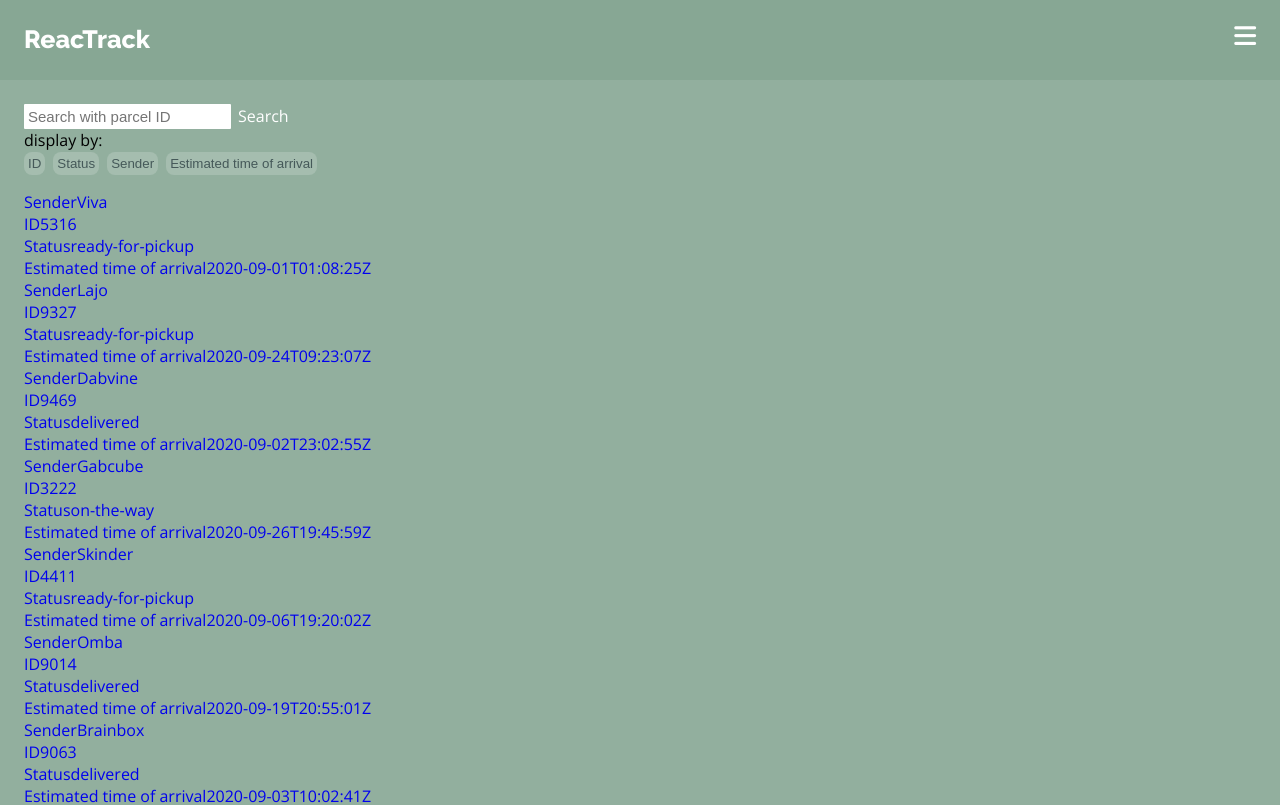
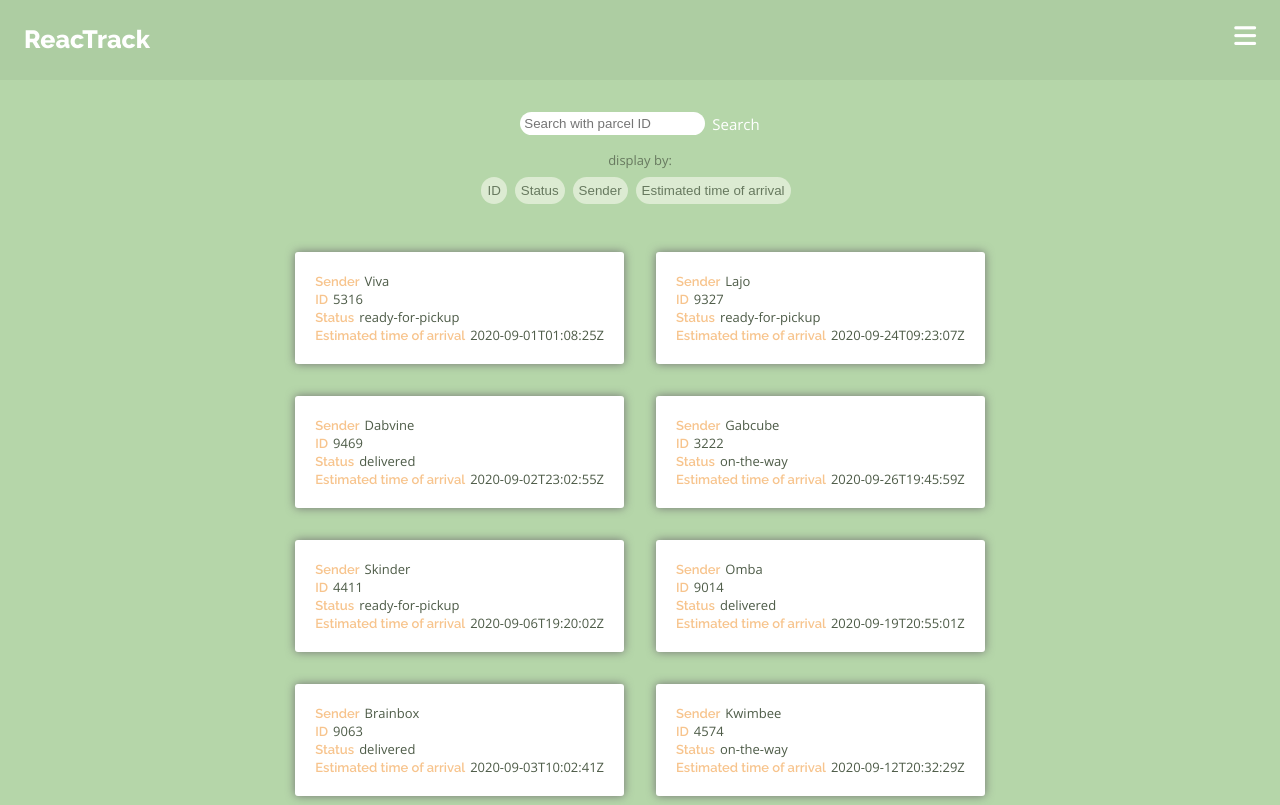
Before and after one commit to blacknstones/ReacTrack, a React (Create React App) app: page /parcels in a window 1280 px wide. Shown: the top 805 px of the page. Built offline with nearby package versions, Linux system fonts and the light colour scheme.

Commit message:
Added styling

```diff
--- /dev/null
+++ b/src/css/_shared.css
@@ -0,0 +1,14 @@
+body {
+    background-color:  var(--theme-green);
+    font-family: 'Open Sans', sans-serif;
+    font-weight: 400;
+    font-size: 13px;
+}
+
+.link {
+    text-decoration: none;
+}
+
+.main-content {
+    padding: 4vh;
+}
--- /dev/null
+++ b/src/css/_variables.css
@@ -0,0 +1,8 @@
+:root {
+    --theme-green:#B5D6A9;
+    --header-green: #ADCDA2;
+    --button-green: #DCEBD2;
+    --text-green: #67795F;
+    --text-dark-green: #4D5B47;
+    --theme-orange: #F7C48D;
+}
--- a/src/css/button.css
+++ b/src/css/button.css
@@ -1,9 +1,14 @@
 .button {
-    border-radius: 8px;
-    background-color: var(--theme-light-green);
-    padding: 4px;
+    border-radius: 15px;
+    background-color: var(--button-green);
+    padding: 6px;
+
     margin-bottom: 2vh;
     margin-right: 1vh;
-    color: var(--theme-dark-green);
+    color: var(--text-green);
+}
+
+.button:hover {
+    color: var(--theme-orange);
 
 }
--- /dev/null
+++ b/src/css/detail-page.css
@@ -0,0 +1,19 @@
+.detail-page .go-back,
+.about-page .go-home{
+    margin: 4vh auto 5vh 4vh;
+}
+
+.detail-page .detail-content,
+.about-page .about-content {
+    margin: 2vh;
+    color: var(--text-dark-green);
+}
+
+/* Tablet and Desktop*/
+@media (min-width: 600px) {
+    .detail-page .main-content {
+        max-width: 600px;
+        margin: 2vh auto;
+    }
+
+}
--- /dev/null
+++ b/src/css/filters.css
@@ -0,0 +1,31 @@
+.filters {
+    display: flex;
+    flex-direction: column;
+    align-items: center;
+}
+.filters .filter-info {
+    color: var(--text-green);
+    margin-bottom: 1vh;
+
+}
+
+.filters .filter-buttons {
+    margin-bottom: 2vh;
+}
+
+.filters .parcels {
+    display: grid;
+    grid-template-columns: 1fr;
+}
+
+/*Desktop*/
+@media (min-width: 750px) {
+    .filters .parcels {
+        grid-template-columns: 1fr 1fr;
+    }
+
+    .parcel-card {
+        margin: 2vh;
+    }
+
+}
--- a/src/css/header.css
+++ b/src/css/header.css
@@ -1,6 +1,6 @@
 .header {
     height: 10vh;
-    background-color: var(--theme-green);
+    background-color: var(--header-green);
     display: flex;
     flex-direction: column;
 }
--- a/src/css/home-page.css
+++ b/src/css/home-page.css
@@ -1,3 +1,15 @@
 .home-page {
     height: 100%;
 }
+
+.home-page .main-content {
+    display: flex;
+    flex-direction: column;
+    align-items: center;
+}
+
+.display-info {
+    color: var(--theme-dark-green);
+    margin: 25vh 3vh;
+    text-align: center;
+}
--- a/src/css/navbar.css
+++ b/src/css/navbar.css
@@ -48,10 +48,12 @@
     text-align: center;
     justify-content: space-around;
     align-items: center;
+    padding-top: 2vh;
+    font-size: 15px;
   }
 
   .nav-menu.active {
-    background: var(--theme-dark-green);
+    background: var(--header-green);
     top: 10vh;
     z-index: 1;
   }
--- /dev/null
+++ b/src/css/parcel-card.css
@@ -0,0 +1,19 @@
+.parcel-card {
+    padding: 20px;
+    background-color: white;
+    box-shadow: 0px 0px 10px 0px rgba(115,115,115,1);
+    border-radius: 3px;
+    margin-bottom: 3vh;
+    color: var(--text-green);
+}
+
+.parcel-card .link {
+    color: var(--text-dark-green);
+}
+
+.parcel-card .prompt {
+    color: var(--theme-orange);
+    margin-right: 5px;
+    font-family: 'Raleway', sans-serif;
+    font-weight: 600;
+}
--- a/src/css/parcel.css
+++ /dev/null
@@ -1,11 +0,0 @@
-.parcel {
-    background-color: white;
-    box-shadow: 0px 0px 10px 0px rgba(115,115,115,1);
-    border-radius: 3px;
-    margin-bottom: 2vh;
-}
-
-.parcel {}
-.parcel-detail {
-
-}
--- a/src/css/search-bar.css
+++ b/src/css/search-bar.css
@@ -1,14 +1,21 @@
+.search-bar {
+    margin-bottom: 2vh;
+    font-size: 15px;
+    display: flex;
+    align-items: center;
+    justify-content: center;
 
+}
 
 .search-bar input {
-    font-size: 15px;
     padding: 4px;
+    border-radius: 15px;
     background: white;
-    border-radius: 1px;
     margin-right: 7px;
 }
 
 .search-bar .search-link {
     text-decoration: none;
     color: white;
+
 }
--- a/src/css/style.css
+++ b/src/css/style.css
@@ -1,10 +1,16 @@
 @import url("./reset.css");
 @import url("./header.css");
-@import url("./parcel.css");
+@import url("./parcel-card.css");
 @import url("./home-page.css");
 @import url('./navbar.css');
 @import url('./search-bar.css');
 @import url('./button.css');
+@import url('./filters.css');
+@import url('./detail-page.css');
+@import url('./_variables.css');
+@import url('./_shared.css');
+
+
 
 /* Google fonts */
 @import url('https://fonts.googleapis.com/css2?family=Open+Sans:wght@300;400&family=Raleway:wght@300;400;600;800&display=swap');
@@ -13,26 +19,3 @@
 font-family: 'Open Sans', sans-serif; //font-weight: 300/400
 font-family: 'Raleway', sans-serif; //font-weight: 300/400/800
 */
-:root {
-    --theme-green:#87A794;
-
-    --theme-lighter-green: #92AF9E;
-    --theme-light-green: #A5BDAF;
-    --theme-dark-green: #455959;
-    --theme-orange: #F7C48D;
-
-}
-
-body {
-    background-color:  var(--theme-lighter-green);
-    font-family: 'Open Sans', sans-serif;
-    font-weight: 400;
-}
-
-.link {
-    text-decoration: none;
-}
-
-.main-content {
-    padding: 3vh;
-}
```
